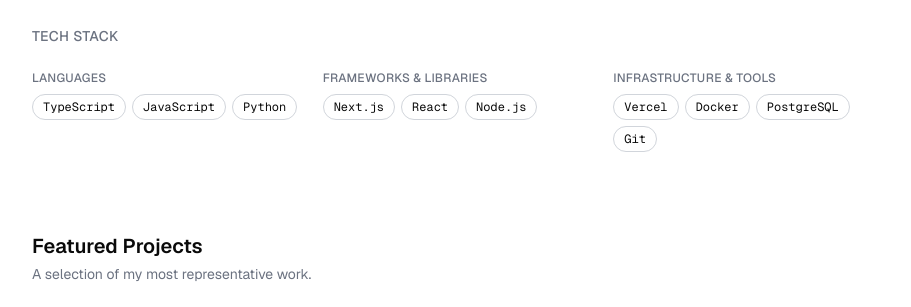
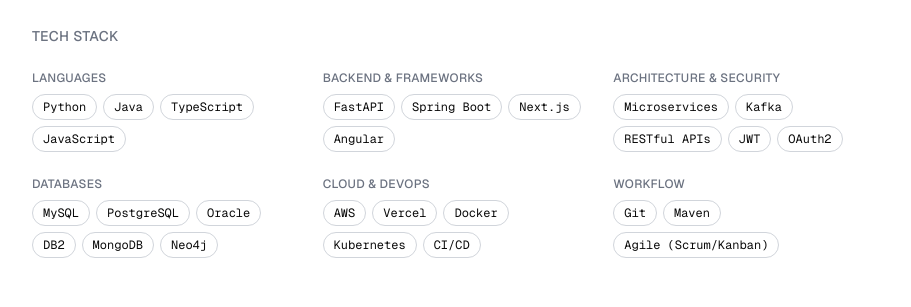
Before and after one commit to tonipatania/portfolio, a Next.js app: page /en in a window 1280 px wide. Shown: the part 477-784 px from the top of the page, without its empty margins (184-1095 px from the left). Built offline with nearby package versions, Linux system fonts and the light colour scheme; no server answers.

Commit message:
update my skills stack

```diff
--- a/src/content/stack.ts
+++ b/src/content/stack.ts
@@ -5,18 +5,29 @@
   items: string[];
 };
 
-// NOTE: placeholder — allinea alle tue competenze reali prima del deploy.
 export const stackCategories: StackCategory[] = [
   {
     label: { it: "Linguaggi", en: "Languages" },
-    items: ["TypeScript", "JavaScript", "Python"],
+    items: ["Python", "Java", "TypeScript", "JavaScript"],
   },
   {
-    label: { it: "Framework & librerie", en: "Frameworks & libraries" },
-    items: ["Next.js", "React", "Node.js"],
+    label: { it: "Backend & framework", en: "Backend & frameworks" },
+    items: ["FastAPI", "Spring Boot", "Next.js", "Angular"],
   },
   {
-    label: { it: "Infrastruttura & strumenti", en: "Infrastructure & tools" },
-    items: ["Vercel", "Docker", "PostgreSQL", "Git"],
+    label: { it: "Architettura & sicurezza", en: "Architecture & security" },
+    items: ["Microservices", "Kafka", "RESTful APIs", "JWT", "OAuth2"],
+  },
+  {
+    label: { it: "Database", en: "Databases" },
+    items: ["MySQL", "PostgreSQL", "Oracle", "DB2", "MongoDB", "Neo4j"],
+  },
+  {
+    label: { it: "Cloud & DevOps", en: "Cloud & DevOps" },
+    items: ["AWS", "Vercel", "Docker", "Kubernetes", "CI/CD"],
+  },
+  {
+    label: { it: "Workflow", en: "Workflow" },
+    items: ["Git", "Maven", "Agile (Scrum/Kanban)"],
   },
 ];
```
